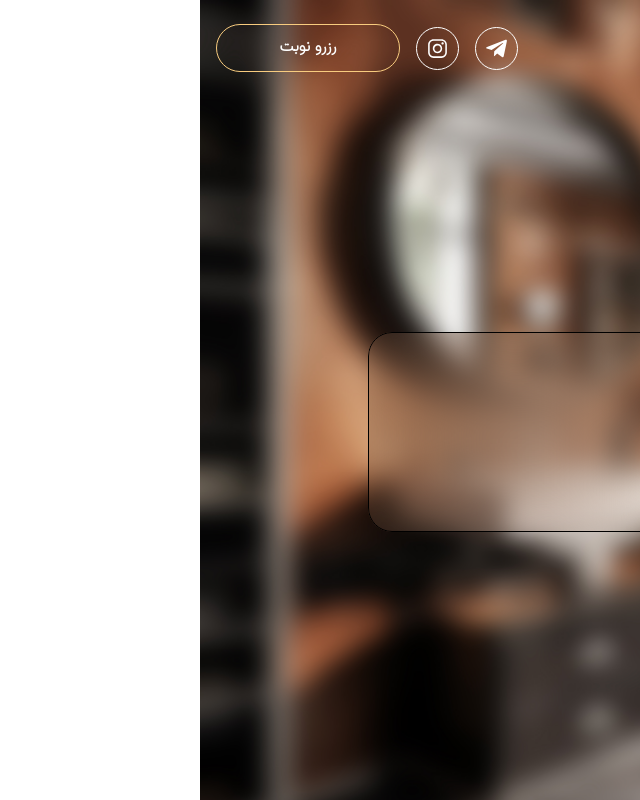
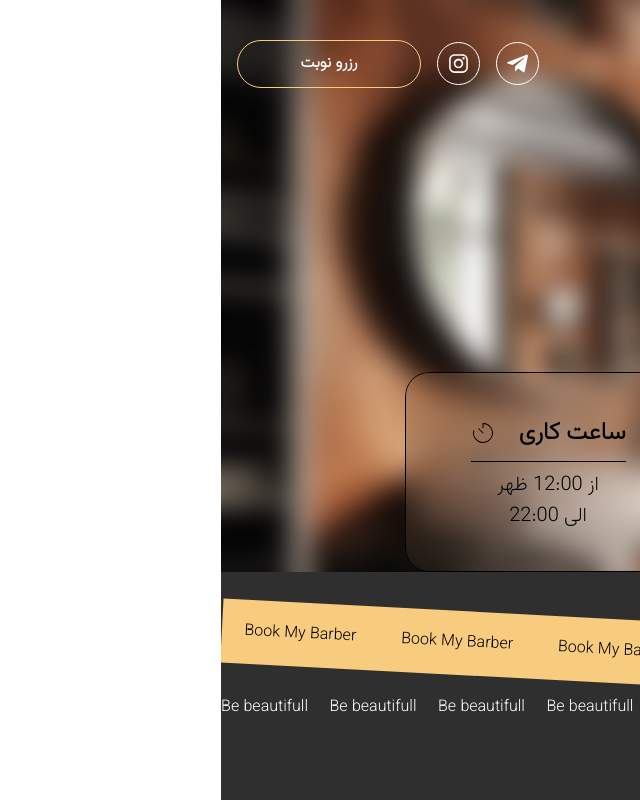
Before and after one commit to h-farjam/barbershop-booking-FullStack, a Next.js app: page / in a window 1280 px wide. Shown: the whole page, without its empty margins (640-1280 px from the left). Built offline with nearby package versions, Linux system fonts and the light colour scheme.

Commit message:
feat: complete hero section and main page layout

```diff
--- a/src/app/Components/HeroSection1.tsx
+++ b/src/app/Components/HeroSection1.tsx
@@ -1,23 +1,27 @@
 import React from "react";
 import Link from "next/link";
 import { BiLogoTelegram } from "react-icons/bi";
+import { LuPhoneCall } from "react-icons/lu";
+import { CiLocationOn } from "react-icons/ci";
+import { CiTimer } from "react-icons/ci";
 
 function HeroSection1() {
   return (
-    <section className="flex flex-col  w-full h-screen pr-3  gap-5 mr-4   mt-35">
+    <section className="flex flex-col  w-full h-screen pr-3  gap-10   mt-35">
       <div>
-        <h2 className="text-4xl flex text-white font-bold">
+        <h2 className="text-4xl px-4 flex text-white font-bold">
           <span className="text-[#f8cc7f]">هنر کات ، </span> در دست ماست __ هر
           حرکت قیچی{" "}
         </h2>
         <br />
-        <h2 className="text-4xl flex text-white font-bold">
+
+        <h2 className="text-4xl flex px-4 text-white font-bold">
           {" "}
           یک داستان از دقت ، استایل و اعتماد
         </h2>
       </div>
-
-      <div className="flex justify-start items-center gap-10 ">
+{/* ---------------------------------------------------------------------------------------------- */}
+      <div className="flex px-4 justify-start items-center gap-10 ">
         <button
           className=" font-bold
          px-3 py-1 w-[184px] h-[48px] rounded-4xl cursor-pointer bg-[#f8cc7f]"
@@ -31,10 +35,41 @@ function HeroSection1() {
           </Link>
         </span>
       </div>
+{/* ---------------------------------------------------------------------------------------------------- */}
+      <div className="self-center border-0  flex backdrop-blur-3xl overflow-hidden rounded-3xl justify-center items-center">
+        <div className="w-[900px]  flex justify-around items-center text-4xl h-[200px] border rounded-3xl">
+          <div className="flex flex-col gap-3">
+            <div className="flex justify-around gap-15">
+              <p className="font-bold text-2xl">تماس</p>
+              <LuPhoneCall className="text-2xl" />
+            </div>
+            <hr />
+            <p className="text-[20px] text-center">09012352548</p>
+            <p className="text-[20px] text-center">09210658494</p>
+          </div>
+          <div className="flex flex-col gap-3">
+            <div className="flex justify-around">
+              <p className="font-bold text-2xl">آدرس</p>
+              <CiLocationOn className="text-2xl" />
+            </div>
+            <hr />
+            <p className="text-[20px] text-center flex gap-2 flex-col">
+              <span>شاهرود خیابان مصلا ،</span>
+              <span>پایین تر از مسجد جوادالائمه</span>
+            </p>
+          </div>
+          <div className="flex flex-col gap-3">
+            <div className="flex justify-around gap-6 items-center">
+              <p className="font-bold text-2xl">ساعت کاری</p>
+              <CiTimer className="text-2xl" />
+            </div>
+            <hr />
+            <p className="text-[20px] text-center flex flex-col gap-2">
+              <span>از 12:00 ظهر</span>
+              <span>الی 22:00</span>
+            </p>
 
-      <div className="self-center border-0  flex backdrop-blur-3xl overflow-hidden rounded-3xl justify-center items-center">
-        <div className="w-[900px]  flex justify-center items-center text-4xl h-[200px] border rounded-3xl">
-          <p>hossein</p>
+          </div>
         </div>
       </div>
     </section>
--- /dev/null
+++ b/src/app/Components/HeroSection2.tsx
@@ -0,0 +1,35 @@
+import React from "react";
+
+export default function HeroSection2() {
+  return (
+    <div className="bg-[#2f2f2f] w-full h-100 py-15 text-white">
+      <div className="bg-[#f8cc7f]  w-full overflow-hidden flex rotate-3  justify-around items-center py-4 text-black">
+        <p className="flex items-center gap-1">
+          <img className="w-5 h-8" src="/icon scissors.png" alt="" />
+          Book My Barber
+        </p>
+        <p>Book My Barber</p>
+        <p>Book My Barber</p>
+        <p>Book My Barber</p>
+        <p>Book My Barber</p>
+        <p>Book My Barber</p>
+        <p>Book My Barber</p>
+        <p>Book My Barber</p>
+      </div>
+      <div className="flex gap-2 justify-between items-center">
+        <p className="">Be beautifull</p>
+        <p className="">Be beautifull</p>
+        <p className="">Be beautifull</p>
+        <p className="">Be beautifull</p>
+        <p className="">Be beautifull</p>
+        <p className="">Be beautifull</p>
+        <p className="">Be beautifull</p>
+        <p className="">Be beautifull</p>
+        <p className="">Be beautifull</p>
+        <p className="">Be beautifull</p>
+        <p className="">Be beautifull</p>
+        <p className="">Be beautifull</p>
+      </div>
+    </div>
+  );
+}
--- a/src/app/Components/Navbar.tsx
+++ b/src/app/Components/Navbar.tsx
@@ -7,7 +7,9 @@ function Navbar() {
   return (
     <nav className=" absolute w-full flex justify-between items-center p-4">
       <div className="flex justify-center items-center">
-        <svg
+        <img className="scale-90" src="/icon scissors.png" alt="" />
+        <p className="font-bold text-[#f8cc7f]">Amir Mohammad</p>
+        {/* <svg
           width="205"
           height="90"
           viewBox="0 0 208 94"
@@ -57,7 +59,7 @@ function Navbar() {
             strokeLinecap="round"
             strokeLinejoin="round"
           />
-        </svg>
+        </svg> */}
       </div>
 
       <div className="text-white border-l shadow border-t flex justify-center items-center  backdrop-blur-xl p-4 rounded-3xl font-semibold">
--- a/src/app/layout.tsx
+++ b/src/app/layout.tsx
@@ -18,7 +18,7 @@ export default function RootLayout({
   children,
 }: Readonly<{ children: React.ReactNode }>) {
   return (
-    <html dir="rtl" lang="fa">
+    <html className="w-full" dir="rtl" lang="fa">
       <body className={`${vazirmatn.className} antialiased`}>
         <Navbar />
         {children}
--- a/src/app/page.tsx
+++ b/src/app/page.tsx
@@ -1,9 +1,11 @@
 import HeroSection1 from "./Components/HeroSection1";
+import HeroSection2 from "./Components/HeroSection2";
 
 export default function Home() {
   return (
-    <main className=" h-screen flex flex-col justify-around items-start  bg-[url('/vecteezy_modern-barbershop-interior-with-mirrors-chair-and-other_26579361.jpg')] bg-cover bg-no-repeat ">
+    <main className=" h-screen w-full flex flex-col justify-around items-start  bg-[url('/vecteezy_modern-barbershop-interior-with-mirrors-chair-and-other_26579361.jpg')] bg-cover bg-no-repeat ">
       <HeroSection1 />
+      <HeroSection2/>
     </main>
   );
 }
```
Also changed, not shown: public/icon scissors.png (added).
